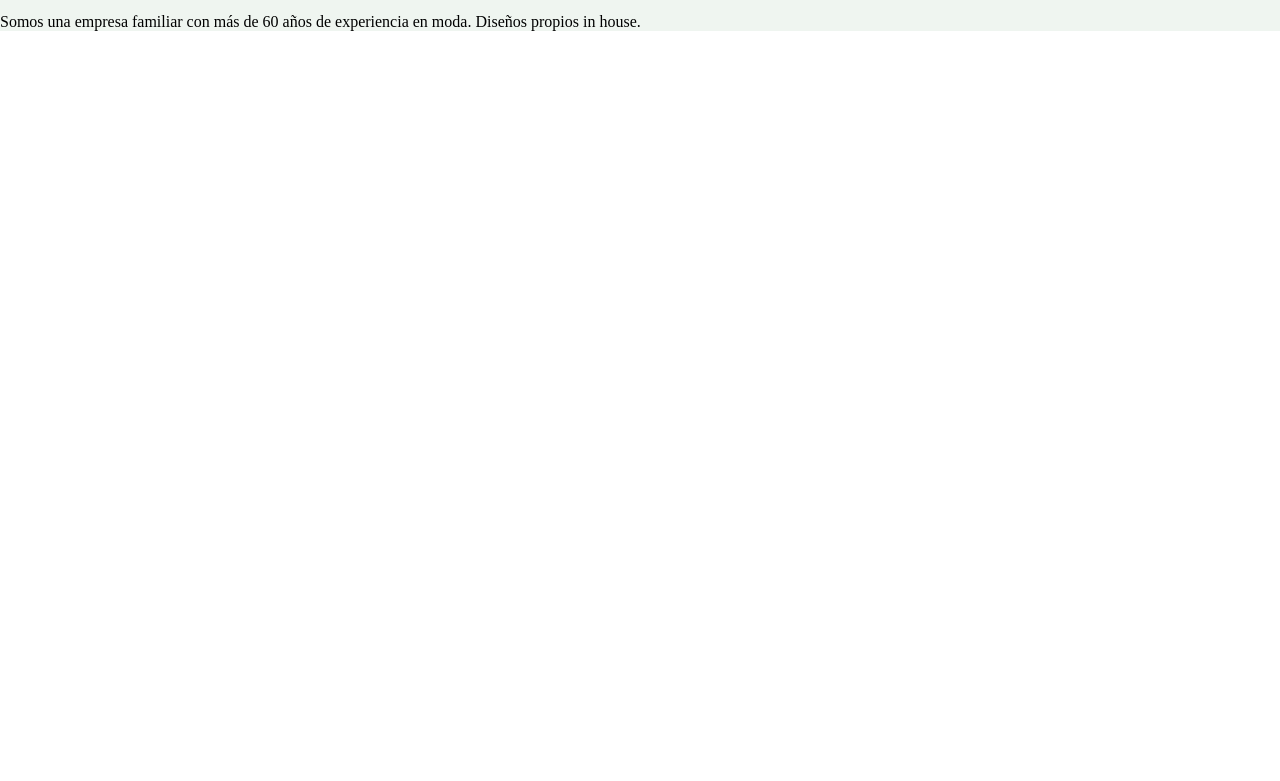
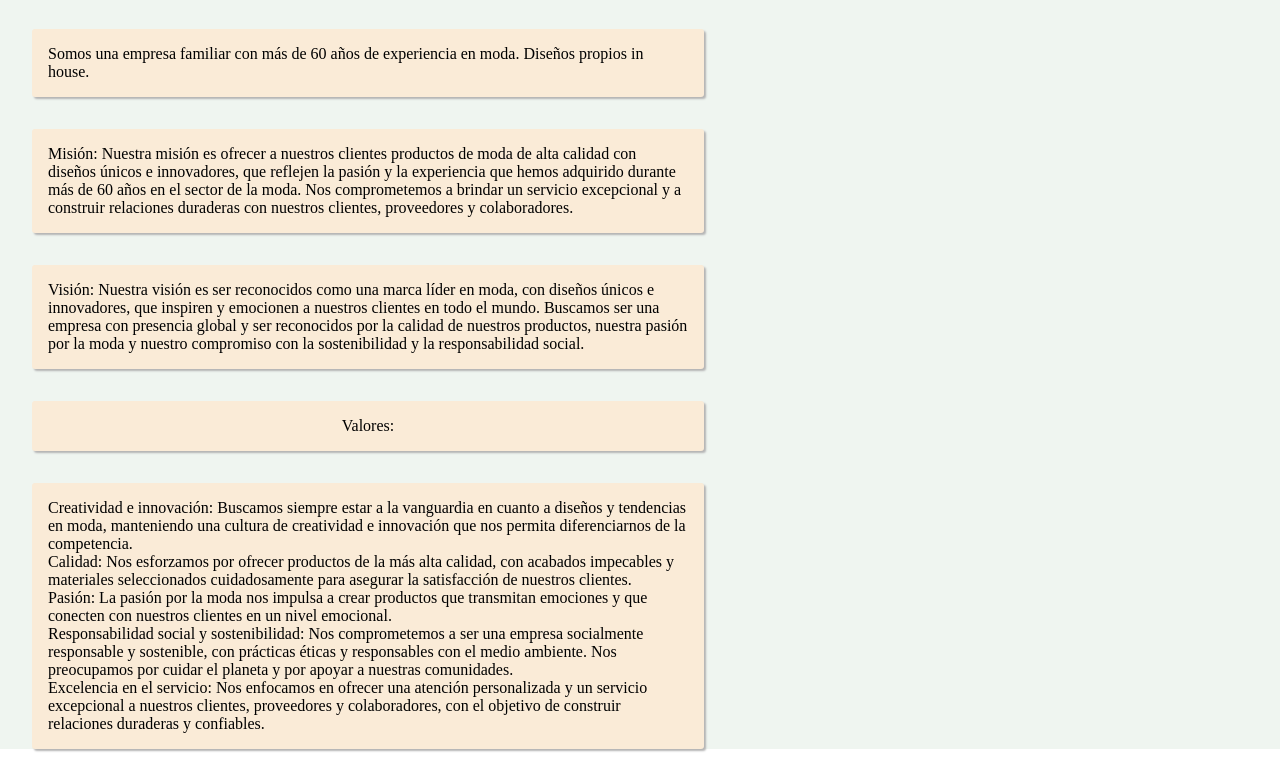
Before and after one commit to FLOHRED/PAGINA-WEB-1, a plain HTML site: page Home.html in a window 1280 px wide. Shown: the part 387-1168 px from the top of the page. Before the commit the page ends 800 px from the top, so only its background shows below. Drawn offline with Linux system fonts and the light colour scheme.

Commit message:
actualizacion#

```diff
--- a/Home.html
+++ b/Home.html
@@ -34,7 +34,56 @@
     </div>
     <div class="cuerpoPrincipal">
         <h2 class="logo">Nosotros</h2>
-            <p class="h1"> Somos una empresa familiar con más de 60 años de experiencia en moda. Diseños propios in house.</p>
+        <p class="tarjeta2" class="h1"> Somos una empresa familiar con más de 60 años de experiencia en moda. Diseños propios in house.
+        </p>
+        <p class=tarjeta2 Class="h1"> Misión:
+            Nuestra misión es ofrecer a nuestros clientes productos de moda de alta calidad con diseños únicos e
+            innovadores, que reflejen la pasión y la experiencia que hemos adquirido durante más de 60 años en el sector
+            de la moda. Nos comprometemos a brindar un servicio excepcional y a construir relaciones duraderas con
+            nuestros clientes, proveedores y colaboradores.
+        </p>
+        <p class=tarjeta2 Class="h1"> Visión:
+            Nuestra visión es ser reconocidos como una marca líder en moda, con diseños únicos e innovadores, que
+            inspiren y emocionen a nuestros clientes en todo el mundo. Buscamos ser una empresa con presencia global y
+            ser reconocidos por la calidad de nuestros productos, nuestra pasión por la moda y nuestro compromiso con la
+            sostenibilidad y la responsabilidad social.
+        </p>
+        <p class=tarjeta2 Class="h1"> Valores: </p>
+        <ul class="tarjeta2">
+            <li> Creatividad e innovación: Buscamos siempre estar a la vanguardia en cuanto a diseños y tendencias en
+                moda,
+                manteniendo una cultura de creatividad e innovación que nos permita diferenciarnos de la competencia.
+            </li>
+            <li>Calidad: Nos esforzamos por ofrecer productos de la más alta calidad, con acabados impecables y
+                materiales
+                seleccionados cuidadosamente para asegurar la satisfacción de nuestros clientes.
+            </li>
+            <li>Pasión: La pasión por la moda nos impulsa a crear productos que transmitan emociones y que conecten con
+                nuestros clientes en un nivel emocional.
+            </li>
+            <li>Responsabilidad social y sostenibilidad: Nos comprometemos a ser una empresa socialmente responsable y
+                sostenible, con prácticas éticas y responsables con el medio ambiente. Nos preocupamos por cuidar el
+                planeta
+                y por apoyar a nuestras comunidades.
+
+            </li>
+            <li> Excelencia en el servicio: Nos enfocamos en ofrecer una atención personalizada y un servicio
+                excepcional a
+                nuestros clientes, proveedores y colaboradores, con el objetivo de construir relaciones duraderas y
+                confiables.
+
+            </li>
+
+
+
+        </ul>
+
+
+
+
+
+
+
     </div>
 </body>
 
--- a/estilo3.css
+++ b/estilo3.css
@@ -121,6 +121,11 @@ ul{
     flex-wrap: wrap;
     justify-content: space-around;
 
+
+}
+.tarjeta2:hover{
+    box-shadow: 6px 6px 10px rgb(134,134,134)
+
 }
 .foto2 {
     display: block;
```
Lines whose indentation alone changed are shown as unchanged.
